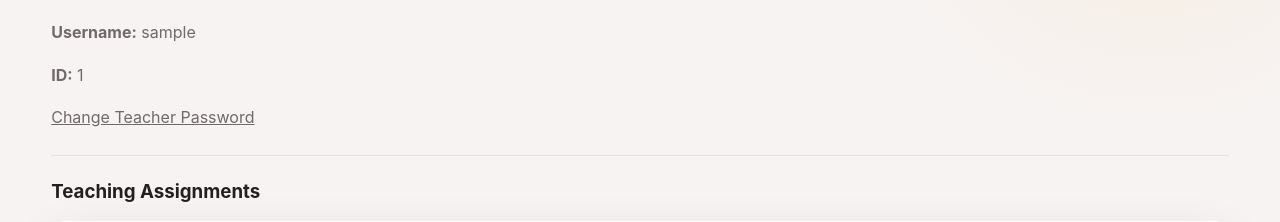
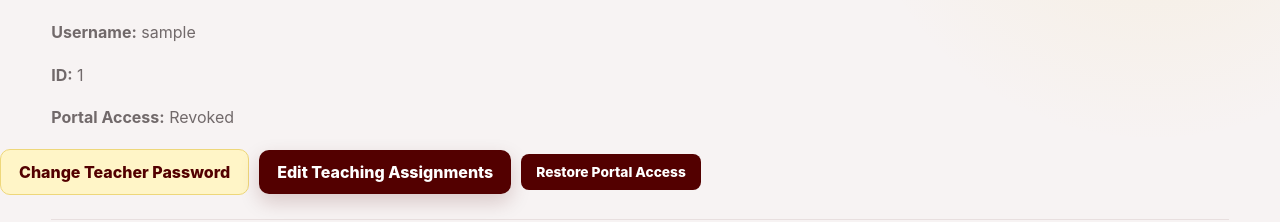
Before and after one commit to timo1456/NIA, a Python web app: template templates/teacher_profile.html in a window 1280 px wide. Shown: the part 200-422 px from the top of the page. Run offline with Jinja, Linux system fonts and the light colour scheme; the template is opened without the code that fills it: most values are stand-ins (such as "Sample title", 1, 10 or a date in 2020).

Commit message:
Add teacher assignment and access management

```diff
--- a/templates/teacher_profile.html
+++ b/templates/teacher_profile.html
@@ -40,16 +40,21 @@
     </p>
 
 
-    <p>
-        <strong>ID:</strong>
-        {{ teacher.id }}
+    <p><strong>ID:</strong> {{ teacher.id }}</p>
+    <p><strong>Portal Access:</strong>
+        {% if teacher.portal_access %}<span class="status-badge status-active">Active</span>
+        {% else %}<span class="status-badge status-revoked">Revoked</span>{% endif %}
     </p>
 
-    <p>
-        <a href="/change-teacher-password/{{ teacher.id }}">
-            Change Teacher Password
-        </a>
-    </p>
+    <div class="feature-actions">
+        <a class="btn btn-secondary" href="/change-teacher-password/{{ teacher.id }}">Change Teacher Password</a>
+        <a class="btn btn-primary" href="/edit-teacher-assignments/{{ teacher.id }}">Edit Teaching Assignments</a>
+        <form action="/toggle-teacher-access/{{ teacher.id }}" method="POST">
+            <button class="btn btn-small" type="submit">
+                {% if teacher.portal_access %}Revoke Portal Access{% else %}Restore Portal Access{% endif %}
+            </button>
+        </form>
+    </div>
 
 
     <hr>
```
